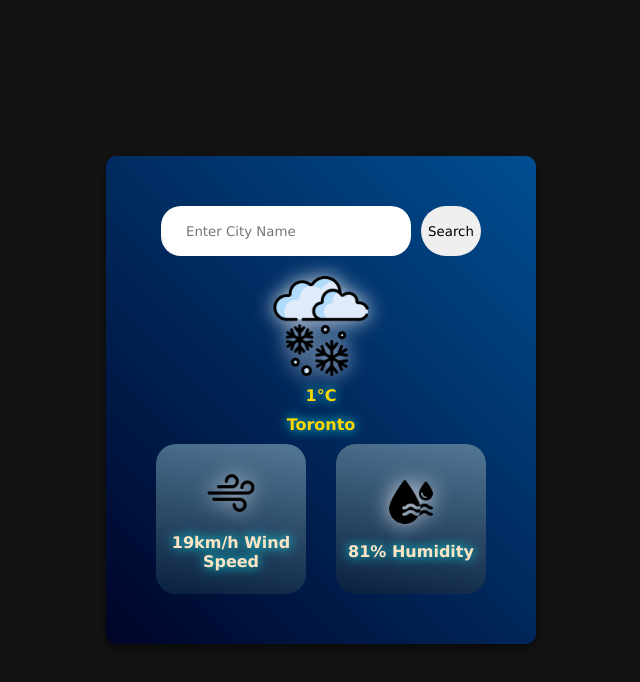
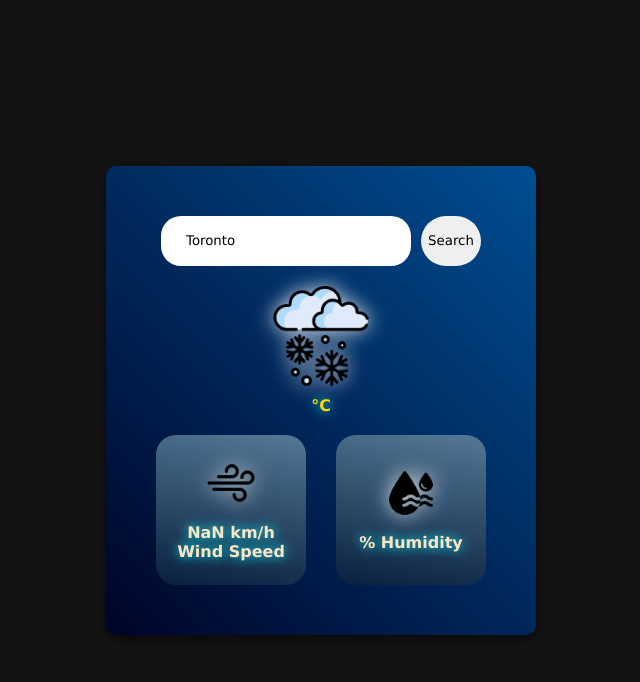
Before and after one commit to UnitedYash/React-Weather-App, a React (Vite) app: page / in a window 1280 px wide. Shown: the top 682 px of the page, without its empty margins (319-959 px from the left). Built offline with nearby package versions, Linux system fonts and the light colour scheme.

Commit message:
Added api function call to any city, and updated dynammically

```diff
--- a/package.json
+++ b/package.json
@@ -10,6 +10,7 @@
     "preview": "vite preview"
   },
   "dependencies": {
+    "axios": "^1.7.9",
     "react": "^19.0.0",
     "react-dom": "^19.0.0"
   },
--- a/src/components/Weather.jsx
+++ b/src/components/Weather.jsx
@@ -1,26 +1,50 @@
-import React from 'react';
+import React, {useEffect, useState} from 'react';
+import axios from "axios";
 import './Weather.css';
 import snow from "../assets/snow.png";
 import windyImage from "../assets/windy.png";
 import humidityImage from "../assets/humidity.png";
+
+
+
 const Weather = () => {
+
+  const [data, setData] = useState({});
+  const [location, setLocation] = useState("Toronto");
+  const URL = `https://api.openweathermap.org/data/2.5/weather?q=${location}&units=metric&appid={apiKey}`;
+  const searchLocation = (event) => {
+    axios.get(URL).then((response) => {
+      setData(response.data);
+      console.log(response.data);
+      setLocation("");
+
+    })
+  }
+
+
   return (
     <div className='weather'>
         <div className='search-bar'>
-            <input type='text' placeholder='Enter City Name' />
-            <button className='submit-button'>Search</button>
+        <input
+            type="text"
+            placeholder="Enter City Name"
+            value={location}
+            onChange={(e) => setLocation(e.target.value)}
+            onKeyDown={(e) => e.key === "Enter" && searchLocation()}
+        />
+            <button className='submit-button' onClick={searchLocation}>Search</button>
         </div>
         <img src={snow} alt='snow' width="100px" height="100px" />
-        <p>1°C</p>
-        <p>Toronto</p>
+        <p>{data?.main?.temp} °C</p>
+        <p>{data.name}</p>
         <div className='other-info'>
           <div className="wind-speeds">
             <img src={windyImage} width="50px" height="50px"></img>
-            <p>19km/h Wind Speed</p>
+            <p>{Math.round(data?.wind?.speed * 3.6)} km/h Wind Speed</p>
           </div>
           <div className="humidity">
             <img src={humidityImage} width="50px" height="50px"></img>
-            <p>81% Humidity</p>
+            <p>{data?.main?.humidity}% Humidity</p>
           </div>
         </div>
     </div>
```
Also changed, not shown: 1 other file (tests, documents, lock files or other folders).
